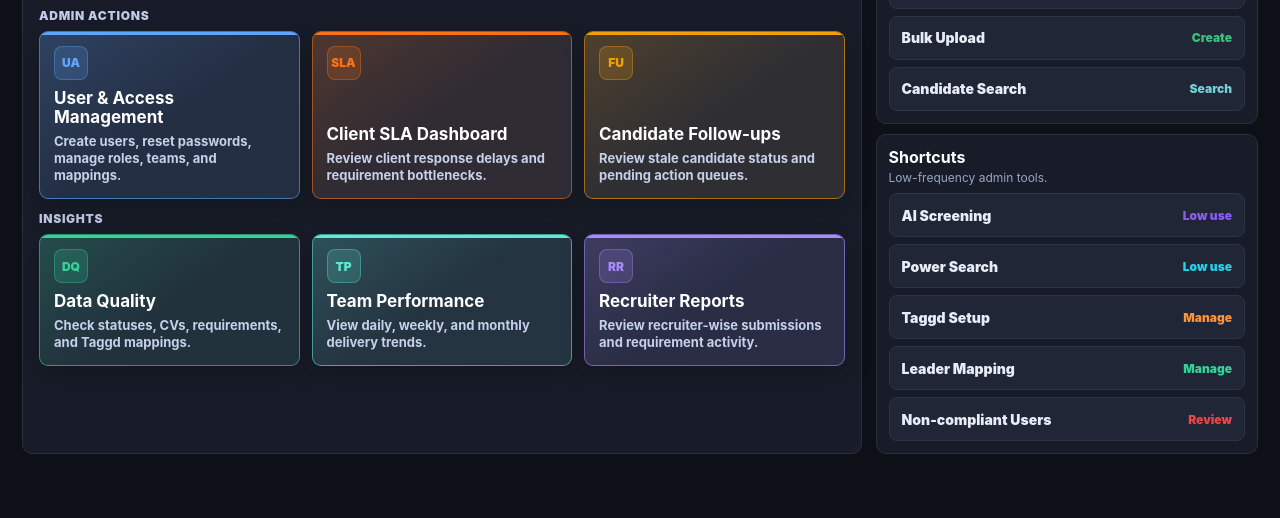
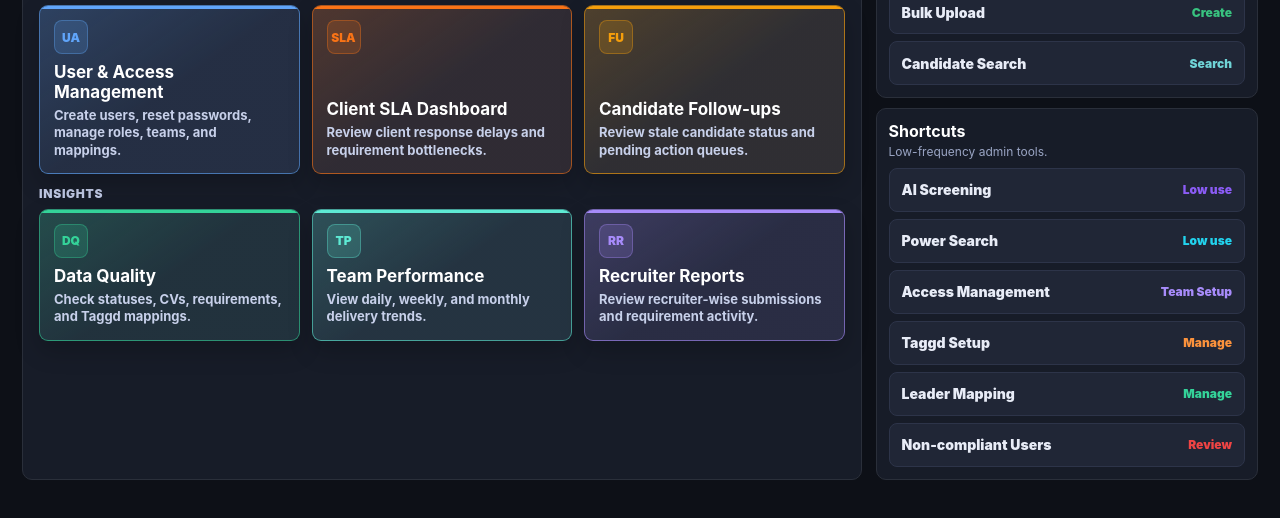
Before and after one commit to a54000/hireflow, a plain HTML site: page templates/admin_landing.html in a window 1280 px wide. Shown: the part 276-794 px from the top of the page. Drawn offline with Linux system fonts and the light colour scheme; no server answers.

Commit message:
Expose access management shortcut

```diff
--- a/templates/admin_landing.html
+++ b/templates/admin_landing.html
@@ -85,6 +85,7 @@ main{min-height:100vh;padding:18px 22px;display:grid;align-items:center}
           <div class="utility-list">
             <a class="utility ai" href="/ai-screening"><span>AI Screening</span><em>Low use</em></a>
             <a class="utility power" href="/power-search"><span>Power Search</span><em>Low use</em></a>
+            <a class="utility team" href="/admin/team"><span>Access Management</span><em>Team Setup</em></a>
             <a class="utility taggd" href="/taggd-recruiters"><span>Taggd Setup</span><em>Manage</em></a>
             <a class="utility leadermap" href="/admin/team-leader-mapping"><span>Leader Mapping</span><em>Manage</em></a>
             <a class="utility noncompliant" href="/admin/reports?type=no_submission_today"><span>Non-compliant Users</span><em>Review</em></a>
```
